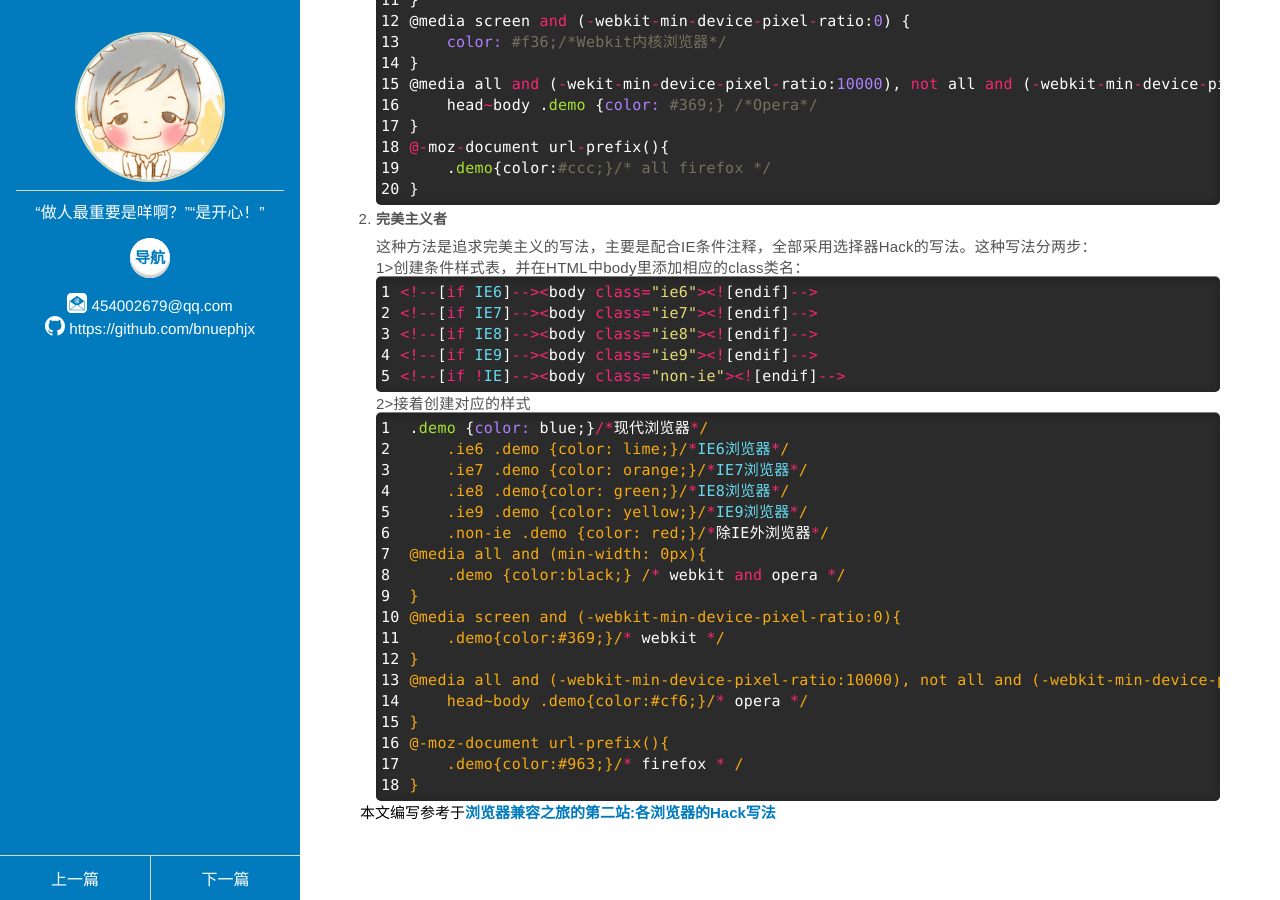
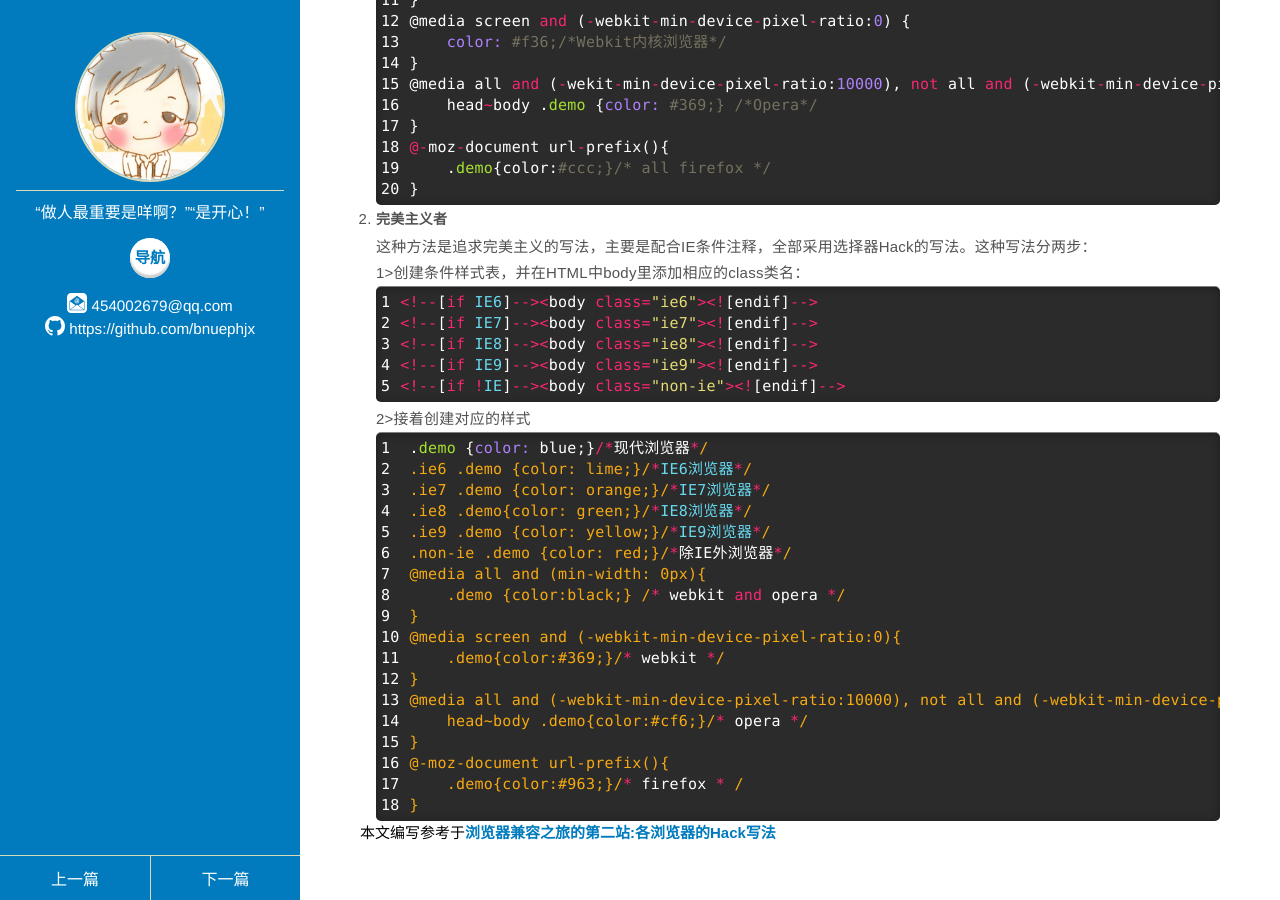
Before and after one commit to bnuephjx/bnuephjx.github.io, a Jekyll site: the page built from _posts/2015-08-29-webHack.html, in a window 1280 px wide and 900 px high, scrolled down 555 px. Built offline with Jekyll 4.4.1, drawn with Linux system fonts in a browser that asks for light colours.

Commit message:
更新文章

```diff
--- a/_posts/2015-08-29-webHack.html
+++ b/_posts/2015-08-29-webHack.html
@@ -42,19 +42,19 @@ description: Hack是针对不同的浏览器去写不同的CSS样式，从而让
     <li class="font">
         <h5 class="font-color ptb"><strong>完美主义者</strong></h5>
         <p>这种方法是追求完美主义的写法，主要是配合IE条件注释，全部采用选择器Hack的写法。这种写法分两步：</p>
-        <p>1>创建条件样式表，并在HTML中body里添加相应的class类名：</p>
+        <p class="ptb">1>创建条件样式表，并在HTML中body里添加相应的class类名：</p>
         {% highlight ruby linenos%}<!--[if IE6]--><body class="ie6"><![endif]-->
 <!--[if IE7]--><body class="ie7"><![endif]-->
 <!--[if IE8]--><body class="ie8"><![endif]-->
 <!--[if IE9]--><body class="ie9"><![endif]-->
 <!--[if !IE]--><body class="non-ie"><![endif]-->{% endhighlight %}
-        <p>2>接着创建对应的样式</p>
+        <p class="ptb">2>接着创建对应的样式</p>
         {% highlight ruby linenos%}.demo {color: blue;}/*现代浏览器*/
-    .ie6 .demo {color: lime;}/*IE6浏览器*/
-    .ie7 .demo {color: orange;}/*IE7浏览器*/
-    .ie8 .demo{color: green;}/*IE8浏览器*/
-    .ie9 .demo {color: yellow;}/*IE9浏览器*/
-    .non-ie .demo {color: red;}/*除IE外浏览器*/
+.ie6 .demo {color: lime;}/*IE6浏览器*/
+.ie7 .demo {color: orange;}/*IE7浏览器*/
+.ie8 .demo{color: green;}/*IE8浏览器*/
+.ie9 .demo {color: yellow;}/*IE9浏览器*/
+.non-ie .demo {color: red;}/*除IE外浏览器*/
 @media all and (min-width: 0px){
     .demo {color:black;} /* webkit and opera */
 }
```
